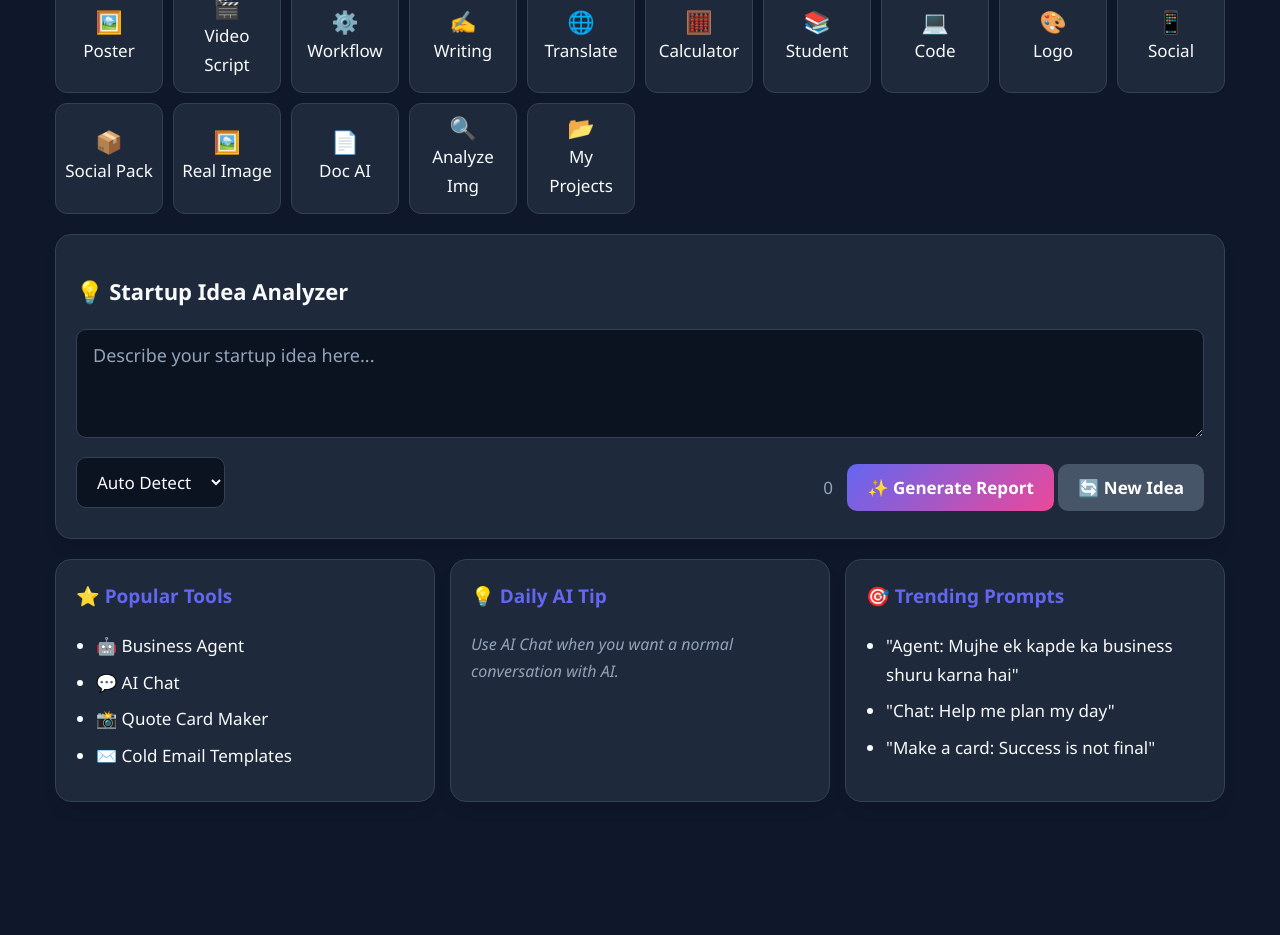
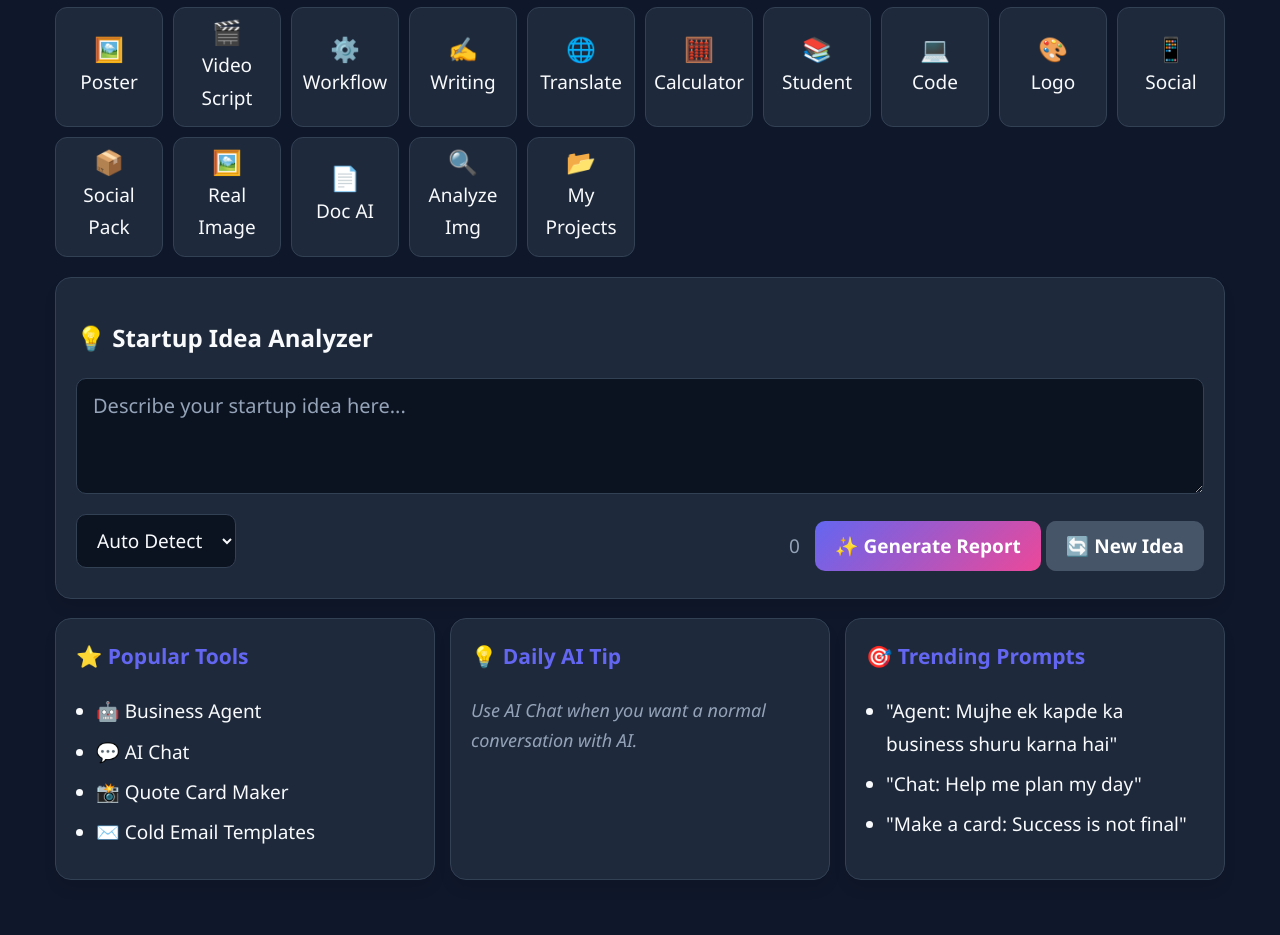
Before and after one commit to rupumunimurmu890-sudo/IdeaForgeX, a website: page public/index.html in a window 1280 px wide. Shown: the part 555-1490 px from the top of the page. Before the commit the page ends 1412 px from the top, so only its background shows below. Drawn offline with nearby package versions, Linux system fonts and the light colour scheme; no server answers.

Commit message:
fix(index.html): third readability pass — sizes raised again after second pass still felt small  Continuing from the two prior readability commits. User reported text was still too small after the last increase, so every value in the override block is raised again.  - Bumped base body/input/select/textarea/button font-size from 17px   to 19px. - Bumped typed-input fields (hub search, idea input, chat, follow-up,   agent input, document text, brand fields, budget, investment,   restore code, backup code display) from 18px to 20px. - Bumped the general text group (body, p, li, label, span, all   result-card paragraphs, report cards, chat messages, history text,   tagline, modal text, project cards, checkbox labels) from 17px to   19px. - Bumped h1 from 30px to 32px, h2 from 22px to 24px, and h3/every   result-card h4/project-card h4/tool-workspace title/project title   from 19px to 21px. - Bumped disclaimers/tips from 16px to 18px, toast notifications   from 16px to 17px. - Widened .historyItem min-width from 230px to 250px to fit the   now-larger preview text. - Bumped .hubChip icon size from 22px to 24px (label text held at   13px to keep the 24+ tool grid usable on a phone screen).  Flagged to the user that if this still isn't enough, the next step is checking whether their device's own system-level display/font size setting is already scaled up, since further app-level increases have diminishing visible effect once a device is already zooming the whole page.  No app.js or worker.js changes - pure CSS.

```diff
--- a/public/index.html
+++ b/public/index.html
@@ -1377,14 +1377,14 @@
     ============================== */
 
     body {
-      font-size: 17px;
+      font-size: 19px;
     }
 
     input,
     select,
     textarea,
     button {
-      font-size: 17px !important;
+      font-size: 19px !important;
     }
 
     /* What the user types */
@@ -1404,8 +1404,8 @@
     #moneyInvestment,
     #restoreCodeInput,
     #backupCodeDisplay {
-      font-size: 18px !important;
-      line-height: 1.55;
+      font-size: 20px !important;
+      line-height: 1.5;
     }
 
     /* What the AI sends back, plus general body text everywhere -
@@ -1437,16 +1437,16 @@
     .project-card p,
     .infoCard li,
     .checkbox-label {
-      font-size: 17px !important;
+      font-size: 19px !important;
       line-height: 1.7;
     }
 
     h1 {
-      font-size: 30px !important;
+      font-size: 32px !important;
     }
 
     h2 {
-      font-size: 22px !important;
+      font-size: 24px !important;
     }
 
     h3,
@@ -1463,21 +1463,21 @@
     .project-card h4,
     #toolWorkspaceTitle,
     #currentProjectTitle {
-      font-size: 19px !important;
+      font-size: 21px !important;
     }
 
     .tip-text,
     .aiDisclaimer {
-      font-size: 16px !important;
+      font-size: 18px !important;
       line-height: 1.65;
     }
 
     .toast {
-      font-size: 16px !important;
+      font-size: 17px !important;
     }
 
     .historyItem {
-      min-width: 230px;
+      min-width: 250px;
     }
 
     /* Tool grid icons kept compact so 24+ tools still fit on a
@@ -1488,7 +1488,7 @@
     }
 
     .hubChip .chip-icon {
-      font-size: 22px !important;
+      font-size: 24px !important;
     }
   </style>
 </head>
```
